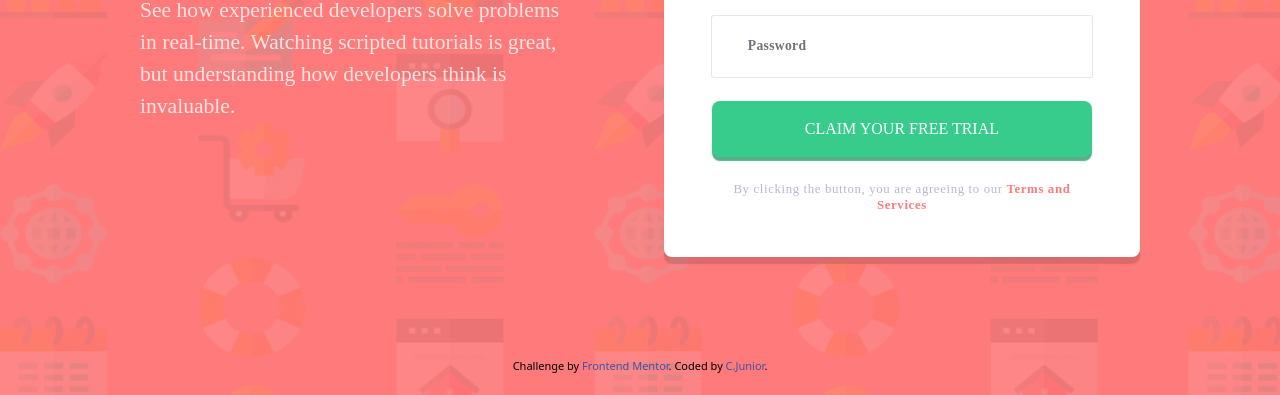
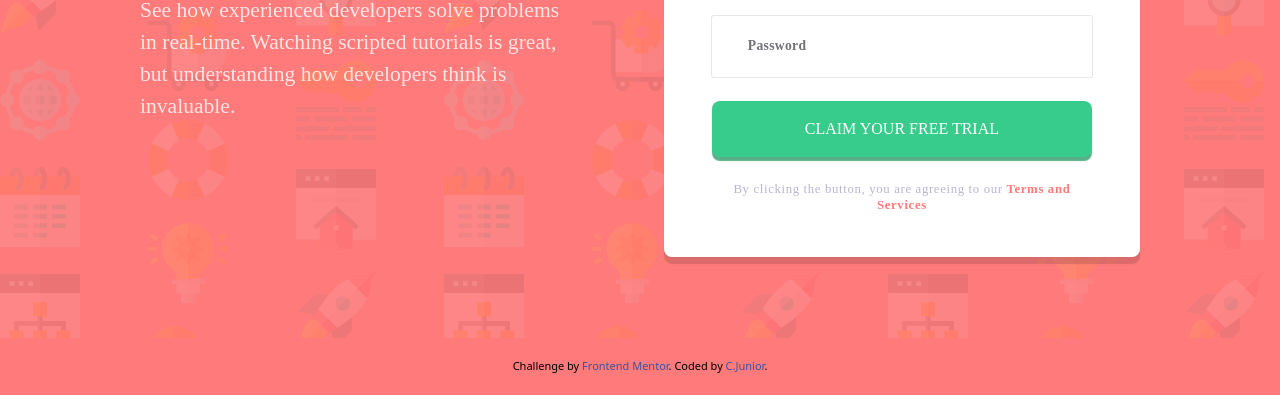
Before and after one commit to Clar-Junior/Intro-component-with-sign-up-form-solution, a website: page index.html in a window 1280 px wide. Shown: the part 462-857 px from the top of the page. Drawn offline with Linux system fonts and the light colour scheme.

Commit message:
style: correção de cores do form input e tamanho da imagem de fundo do body.

```diff
--- a/index.html
+++ b/index.html
@@ -13,7 +13,7 @@
 </head>
 
 <body
-  class="bg-(--Red) max-md:bg-[url(/images/bg-intro-mobile.png)] min-md:bg-[url(/images/bg-intro-desktop.png)] max-md:bg-top bg-no-repeat bg-size-[1890px_990px]">
+  class="bg-(--Red) max-md:bg-[url(/images/bg-intro-mobile.png)] min-md:bg-[url(/images/bg-intro-desktop.png)] max-md:bg-center  bg-no-repeat min-md:bg-size-[1890px_990px]">
   <div class="font-[Poppins] flex max-md:flex-col min-md:flex-row min-md:w-full min-md:h-[100vh] min-md:justify-center">
 
     <div
```
